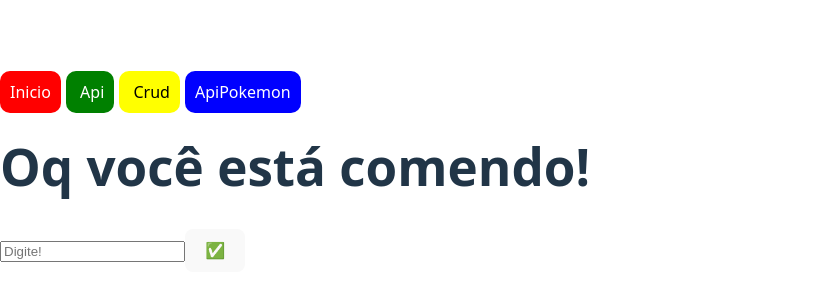
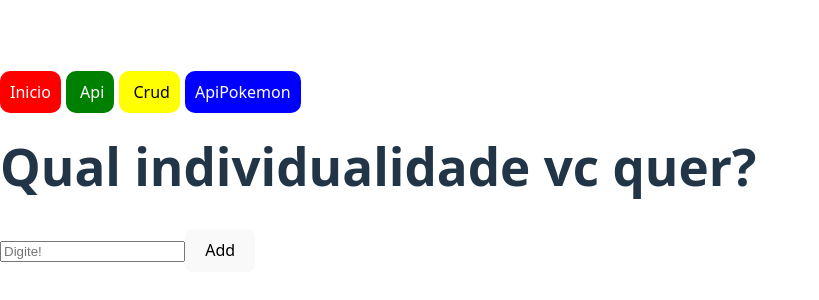
Before and after one commit to lucasriandev/Projects-React, a React (Vite) app in the folder Projects-React/meu-primeiro-projeto-react/: page /Crud in a window 1280 px wide. Shown: the part 216-516 px from the top of the page, without its empty margins (0-819 px from the left). Built offline with nearby package versions, Linux system fonts and the light colour scheme.

Commit message:
crud de boku no hero

```diff
--- a/Projects-React/meu-primeiro-projeto-react/src/Crud.jsx
+++ b/Projects-React/meu-primeiro-projeto-react/src/Crud.jsx
@@ -1,50 +1,53 @@
 import { useState, useEffect } from "react";
 
 function Crud() {
-  const [dieta, setDieta] = useState(() => {
-    return JSON.parse(localStorage.getItem("comida")) || [];
+  const [individualidade, setIndividualidade] = useState(() => {
+    return JSON.parse(localStorage.getItem("indi")) || [];
   });
 
   const [input, setInput] = useState("");
 
   useEffect(() => {
-    localStorage.setItem("comida", JSON.stringify(dieta));
-  }, [dieta]);
+    localStorage.setItem("indi", JSON.stringify(individualidade));
+  }, [individualidade]);
 
   function add() {
     if (input !== "") {
-      setDieta([...dieta, input]);
+      setIndividualidade([...individualidade, input]);
       setInput("");
     }
   }
 
   function remover(indexRemover) {
-    const novaLista = dieta.filter((t, index) => index !== indexRemover);
-    setDieta(novaLista);
+    const novaLista = individualidade.filter(
+      (t, index) => index !== indexRemover,
+    );
+    setIndividualidade(novaLista);
     if (novaLista.length === 0) {
-      localStorage.removeItem("comida");
+      localStorage.removeItem("indi");
     }
   }
 
   return (
     <div>
-      <h1>Oq você está comendo!</h1>
+      <h1>Qual individualidade vc quer?</h1>
       <input
         type="text"
         placeholder="Digite!"
         value={input}
         onChange={(e) => setInput(e.target.value)}
       />
-      <button onClick={add}>✅</button>
+      <button onClick={add}>Add</button>
       <ul>
-        {dieta.map((item, index) => (
+        {individualidade.map((item, index) => (
           <li key={index}>
             {item}
-            <button onClick={() => remover(index)}>🗑️</button>
+            <button onClick={() => remover(index)}>❌</button>
           </li>
         ))}
       </ul>
     </div>
   );
 }
+
 export default Crud;
```
